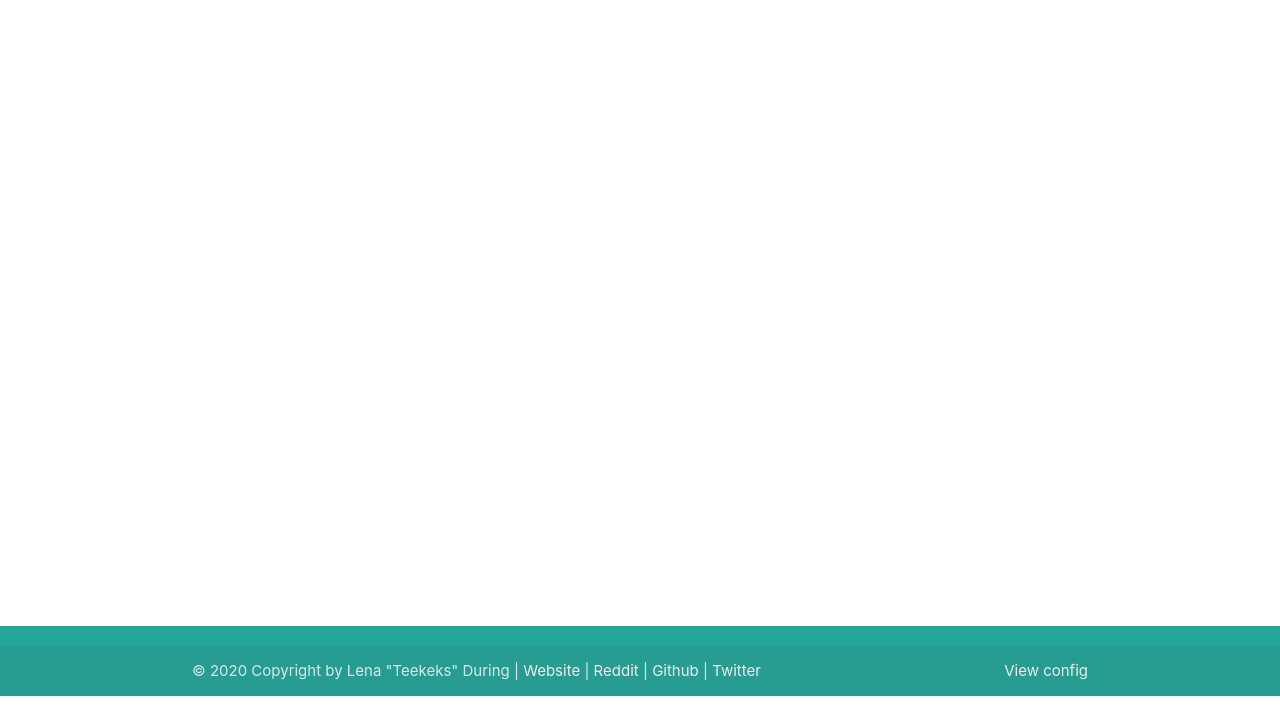
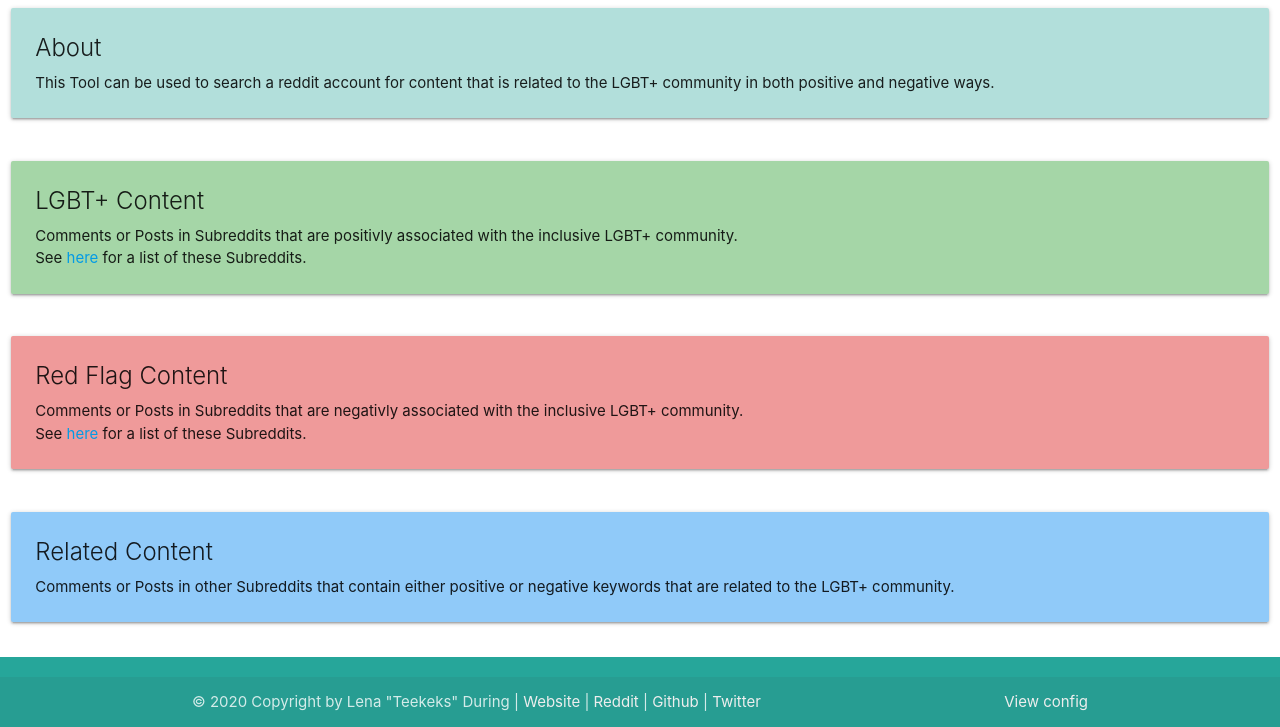
Before and after one commit to Teekeks/LGBT-Scraper, a Python web app: template templates/home.html.j2 in a window 1280 px wide. Shown: the part 104-831 px from the top of the page. Before the commit the page ends 800 px from the top, so only its background shows below. Run offline with Jinja, Linux system fonts and the light colour scheme; the template is opened without the code that fills it, so the values that code supplies are empty.

Commit message:
added basic landing page

```diff
--- a/templates/home.html.j2
+++ b/templates/home.html.j2
@@ -41,5 +41,60 @@
 		     }
 		   });
 	</script>
+{% else %}
+<div class="row">
+	<div class="col s12">
+		<div class="card teal lighten-4">
+			<div class="card-content">
+				<span class="card-title">About</span>
+				<p>
+					This Tool can be used to search a reddit account for content that is related to the LGBT+ community in both positive and negative ways.
+				</p>
+			</div>
+		</div>
+	</div>
+</div>
+
+<div class="row">
+	<div class="col s12">
+		<div class="card green lighten-3">
+			<div class="card-content">
+				<span class="card-title">LGBT+ Content</span>
+				<p>
+					Comments or Posts in Subreddits that are positivly associated with the inclusive LGBT+ community.<br/>
+					See <a href="/config/">here</a> for a list of these Subreddits.
+				</p>
+			</div>
+		</div>
+	</div>
+</div>
+
+<div class="row">
+	<div class="col s12">
+		<div class="card red lighten-3">
+			<div class="card-content">
+				<span class="card-title">Red Flag Content</span>
+				<p>
+					Comments or Posts in Subreddits that are negativly associated with the inclusive LGBT+ community.<br/>
+					See <a href="/config/">here</a> for a list of these Subreddits.
+				</p>
+			</div>
+		</div>
+	</div>
+</div>
+
+<div class="row">
+	<div class="col s12">
+		<div class="card blue lighten-3">
+			<div class="card-content">
+				<span class="card-title">Related Content</span>
+				<p>
+					Comments or Posts in other Subreddits that contain either positive or negative keywords that are related to the LGBT+ community.
+				</p>
+			</div>
+		</div>
+	</div>
+</div>
+
 {% endif %}
 {% endblock %}
```
